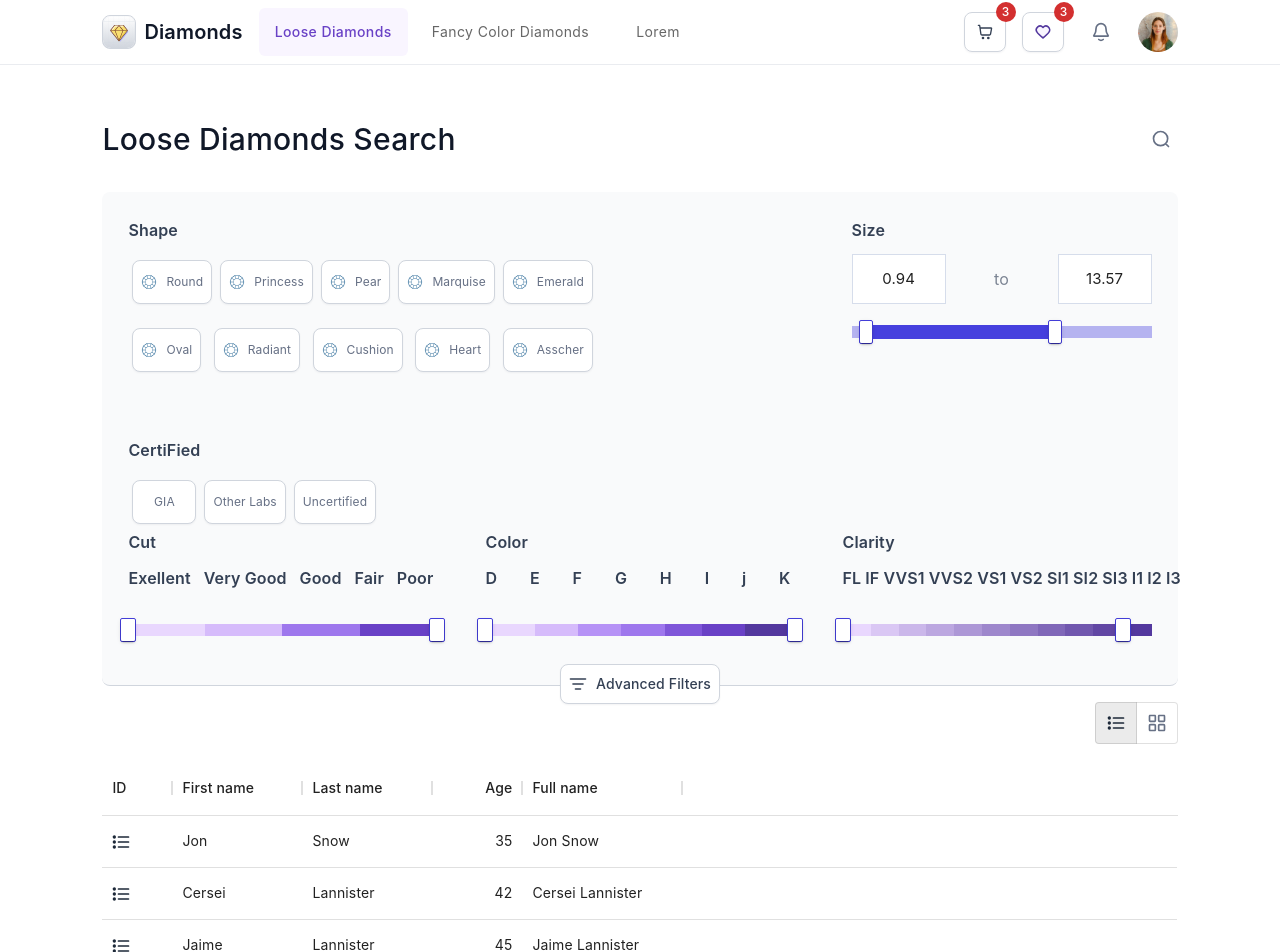
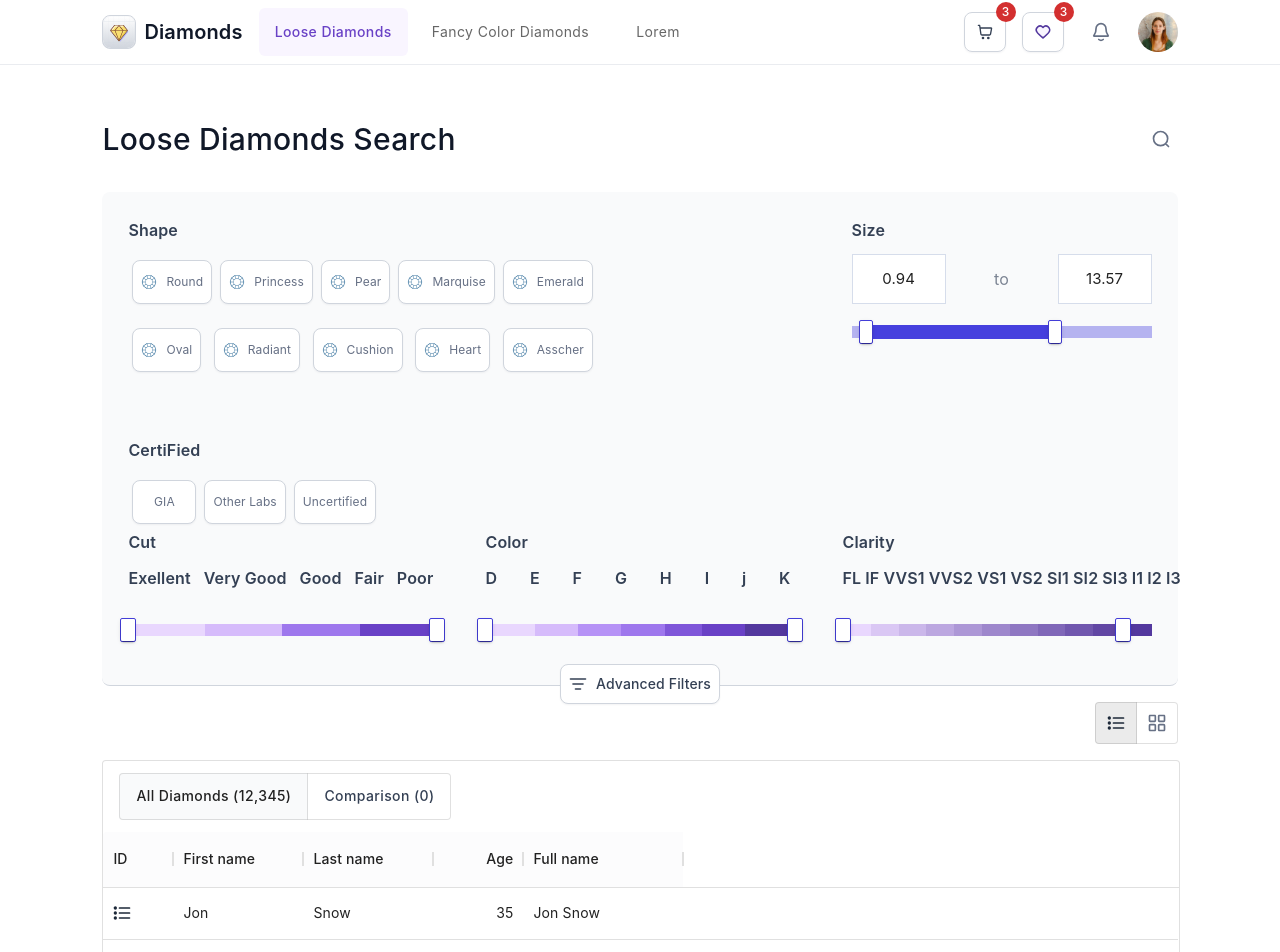
Before and after one commit to binyaalex/diamonds, a React (Create React App) app: page / in a window 1280 px wide. Shown: the top 952 px of the page. Built offline with nearby package versions, Linux system fonts and the light colour scheme.

Commit message:
data css

```diff
--- a/src/components/home/Results.js
+++ b/src/components/home/Results.js
@@ -3,6 +3,9 @@ import styles from '../../App.module.scss';
 
 //mui
 import Box from '@mui/material/Box';
+import Typography from '@mui/material/Typography';
+import Container from '@mui/material/Container';
+import Paper from '@mui/material/Paper';
 import { DataGrid } from '@mui/x-data-grid';
 
 
@@ -18,15 +21,16 @@ import { ReactComponent as Gallery } from "../../assets/icons/Gallery.svg"
 const columns = [
   {
     field: 'id', headerName: 'ID', width: 70,
-    renderCell: () => (<List />)
+    renderCell: () => (<List />), headerClassName: 'header'
   },
-  { field: 'firstName', headerName: 'First name', width: 130 },
-  { field: 'lastName', headerName: 'Last name', width: 130 },
+  { field: 'firstName', headerName: 'First name', width: 130, headerClassName: 'header' },
+  { field: 'lastName', headerName: 'Last name', width: 130, headerClassName: 'header' },
   {
     field: 'age',
     headerName: 'Age',
     type: 'number',
     width: 90,
+    headerClassName: 'header'
   },
   {
     field: 'fullName',
@@ -36,6 +40,7 @@ const columns = [
     width: 160,
     valueGetter: (params) =>
       `${params.row.firstName || ''} ${params.row.lastName || ''}`,
+    headerClassName: 'header'
   },
 ];
 
@@ -53,6 +58,8 @@ const rows = [
 
 const Results = () => {
   const [view, setView] = useState('list')
+  const [isAll, setIsAll] = useState('all')
+  const [pageSize, setPageSize] = useState(5);
 
 
   return (
@@ -65,6 +72,14 @@ const Results = () => {
           exclusive
           onChange={e => setView(e.target.value)}
           aria-label="text alignment"
+          sx={{
+            '&>*': {
+              color: '#344054',
+              '&.Mui-selected': {
+                backgroundColor: '#F9FAFB',
+              }
+            }
+          }}
         >
           <ToggleButton value="list" aria-label="left aligned">
             <List />
@@ -74,18 +89,56 @@ const Results = () => {
           </ToggleButton>
         </ToggleButtonGroup>
       </Box >
-      {view === 'list'
+      {
+        view === 'list'
           ?
-        <Box style={{ height: 400, width: '100%' }}>
+
+          <Paper variant="outlined"
+            style={{ height: '400px', width: '100%' }}>
+            <Box sx={{
+              display: 'flex', justifyContent: 'left', p: "12px 16px"
+            }}>
+              <ToggleButtonGroup
+                value={isAll}
+                exclusive
+                onChange={e => setIsAll(e.target.value)}
+                aria-label="text alignment"
+                sx={{
+                  '&>*': {
+                    p: '10px 16px',
+                    textTransform: 'none',
+                    color: '#344054',
+                    '&.Mui-selected': {
+                      backgroundColor: '#F9FAFB',
+                    }
+                  }
+                }}
+              >
+                <ToggleButton value="all" aria-label="left aligned" >
+                  {'All Diamonds (12,345)'}
+                </ToggleButton>
+                <ToggleButton value="compare" aria-label="centered">
+                  {'Comparison (0)'}
+                </ToggleButton>
+              </ToggleButtonGroup>
+            </Box >
+
             <DataGrid
-            sx={{ border: 'none' }}
+              sx={{
+                border: 'none',
+                '& .header': { backgroundColor: '#FCFCFD' }
+              }}
               rows={rows}
               columns={columns}
-            pageSize={5}
-            rowsPerPageOptions={[5]}
+
               disableColumnMenu
+              pageSize={pageSize}
+              onPageSizeChange={(newPageSize) => setPageSize(newPageSize)}
+              rowsPerPageOptions={[5, 10, 20]}
+              pagination
             />
-        </Box>
+          </Paper>
+
           : 'g'
       }
     </>
```
Lines whose indentation alone changed are shown as unchanged.
